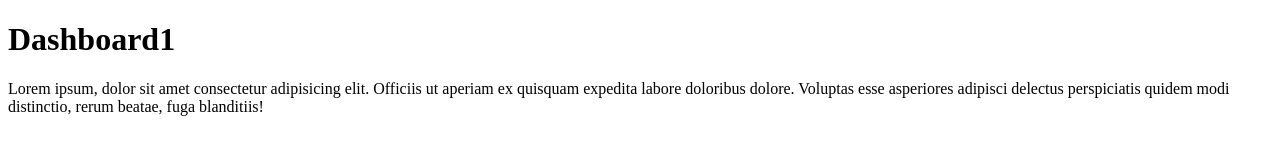
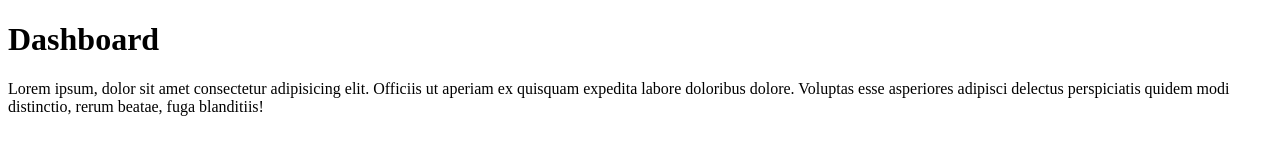
Before and after one commit to Icaros95/crm-facturation, a React (Vite) app in the folder crm-app/: page / in a window 1280 px wide. Shown: the top 160 px of the page. Built offline with nearby package versions, Linux system fonts and the light colour scheme.

Commit message:
add routes

```diff
--- a/crm-app/src/pages/0.login/Login.tsx
+++ b/crm-app/src/pages/0.login/Login.tsx
@@ -30,6 +30,7 @@ function Copyright(props: any) {
   );
 }
 
+// TODO remove, this demo shouldn't need to reset the theme.
 const defaultTheme = createTheme();
 
 export default function Login() {
--- a/crm-app/src/pages/0.login/SignUp.tsx
+++ b/crm-app/src/pages/0.login/SignUp.tsx
@@ -42,7 +42,6 @@ export default function SignUpSide() {
       password: data.get('password'),
     });
   };
-
 
 
   return (
--- a/crm-app/src/pages/1.dashboard/Dashboard.tsx
+++ b/crm-app/src/pages/1.dashboard/Dashboard.tsx
@@ -3,7 +3,7 @@ import '../../App.css';
 const Dashboard = () => {
     return (
         <div>
-            <h1>Dashboard1</h1>
+            <h1>Dashboard</h1>
             <p> Lorem ipsum, dolor sit amet consectetur adipisicing elit. Officiis ut aperiam ex quisquam expedita labore doloribus dolore. Voluptas esse asperiores adipisci delectus perspiciatis quidem modi distinctio, rerum beatae, fuga blanditiis!</p>
         </div>
     )
--- a/crm-app/src/pages/3.Items/Items.tsx
+++ b/crm-app/src/pages/3.Items/Items.tsx
@@ -3,7 +3,7 @@ import '../../App.css';
 const Items = () => {
     return (
         <div>
-            <h1>Items1</h1>
+            <h1>Items</h1>
             <p> Lorem ipsum, dolor sit amet consectetur adipisicing elit. Officiis ut aperiam ex quisquam expedita labore doloribus dolore. Voluptas esse asperiores adipisci delectus perspiciatis quidem modi distinctio, rerum beatae, fuga blanditiis!</p>
         </div>
     )
--- a/crm-app/src/pages/4.Estimates/Estimates.tsx
+++ b/crm-app/src/pages/4.Estimates/Estimates.tsx
@@ -3,7 +3,7 @@ import '../../App.css';
 const Estimates = () => {
     return (
         <div>
-            <h1>Estimates1</h1>
+            <h1>Estimates</h1>
             <p> Lorem ipsum, dolor sit amet consectetur adipisicing elit. Officiis ut aperiam ex quisquam expedita labore doloribus dolore. Voluptas esse asperiores adipisci delectus perspiciatis quidem modi distinctio, rerum beatae, fuga blanditiis!</p>
         </div>
     )
```
